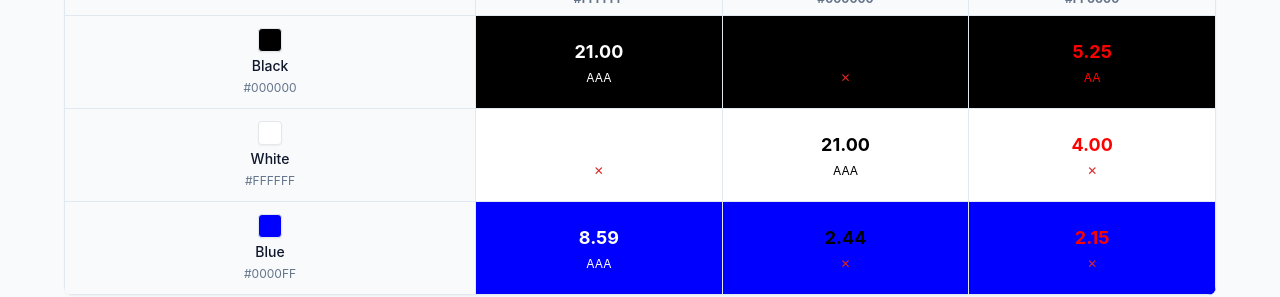
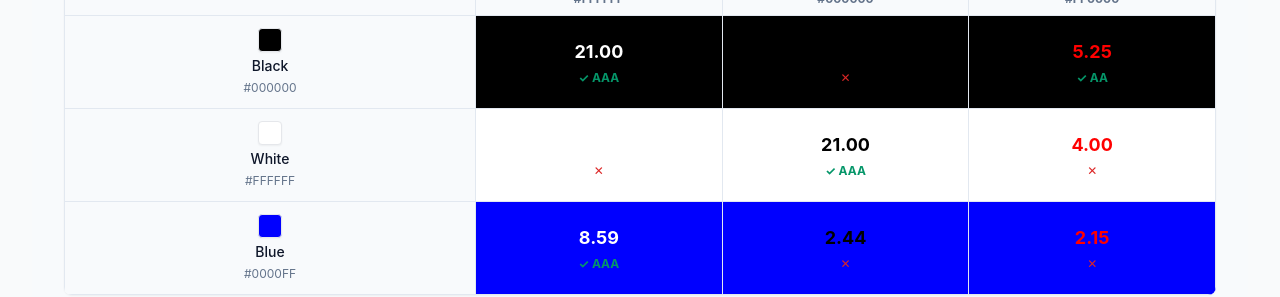
Before and after one commit to miguelsolorio/contrast-grid-editor, a React (Vite) app: page / in a window 1280 px wide. Shown: the part 504-801 px from the top of the page. Built offline with nearby package versions, Linux system fonts and the light colour scheme.

Commit message:
Add green checks when passing

```diff
--- a/src/App.tsx
+++ b/src/App.tsx
@@ -30,8 +30,8 @@ type ColorMode = 'hsl' | 'rgb';
 const STORAGE_KEY = 'contrast-grid-colors';
 
 const getContrastLabel = (ratio: number): JSX.Element | string => {
-  if (ratio >= 7) return 'AAA';
-  if (ratio >= 4.5) return 'AA';
+  if (ratio >= 7) return <span className="text-emerald-600 dark:text-emerald-500 font-bold">✓ AAA</span>;
+  if (ratio >= 4.5) return <span className="text-emerald-600 dark:text-emerald-500 font-bold">✓ AA</span>;
   return <span className="text-red-600 font-bold">✕</span>;
 };
 
@@ -115,7 +115,7 @@ const ColorPicker: React.FC<ColorPickerProps> = ({ color, onChange, onClose, tri
 
   const position = {
     x: triggerRect ? Math.max(0, triggerRect.left + (triggerRect.width / 2) - 140) : 100,
-    y: triggerRect ? Math.max(0, triggerRect.top - 390) : 100
+    y: triggerRect ? Math.max(0, triggerRect.top - 395) : 100
   };
 
   const updateHsl = (newHsl: HSL) => {
@@ -150,21 +150,8 @@ const ColorPicker: React.FC<ColorPickerProps> = ({ color, onChange, onClose, tri
         }}
         onClick={e => e.stopPropagation()}
       >
-        <div className="absolute right-2 top-2">
-          <button
-            className="p-1 text-gray-400 hover:text-gray-600 dark:text-gray-500 dark:hover:text-gray-300 focus:outline-none"
-            onClick={onClose}
-            title="Close"
-          >
-            <svg xmlns="http://www.w3.org/2000/svg" className="h-4 w-4" viewBox="0 0 20 20" fill="currentColor">
-              <path fillRule="evenodd" d="M4.293 4.293a1 1 0 011.414 0L10 8.586l4.293-4.293a1 1 0 111.414 1.414L11.414 10l4.293 4.293a1 1 0 01-1.414 1.414L10 11.414l-4.293 4.293a1 1 0 01-1.414-1.414L8.586 10 4.293 5.707a1 1 0 010-1.414z" clipRule="evenodd" />
-            </svg>
-          </button>
-        </div>
-
         <div className="p-4">
           <div className="mb-4 h-16 rounded-lg shadow-inner" style={{ backgroundColor: color }} />
-
           <div className="flex justify-center mb-4">
             <div className="inline-flex rounded-lg border border-gray-200 dark:border-gray-700">
               <button
```
